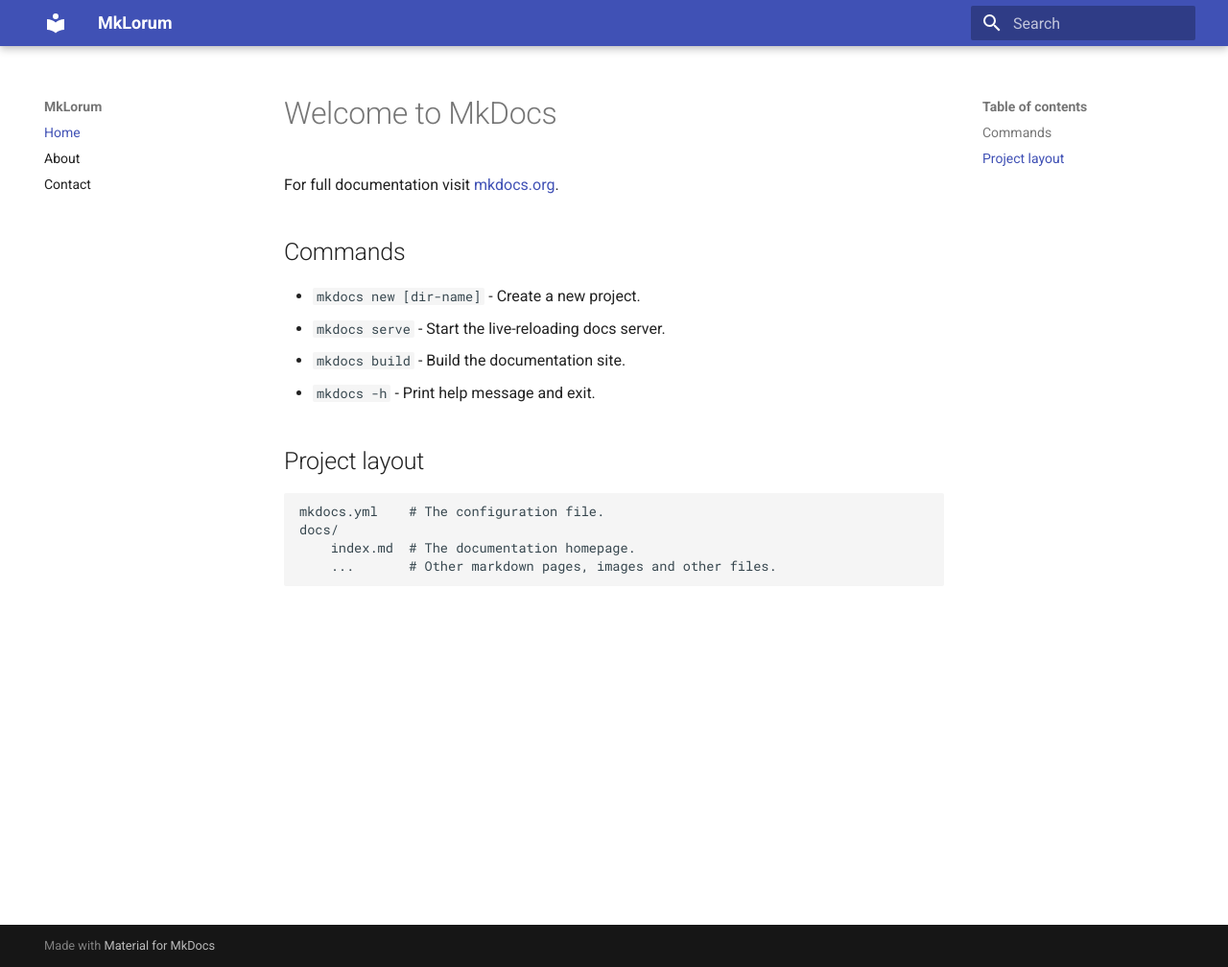
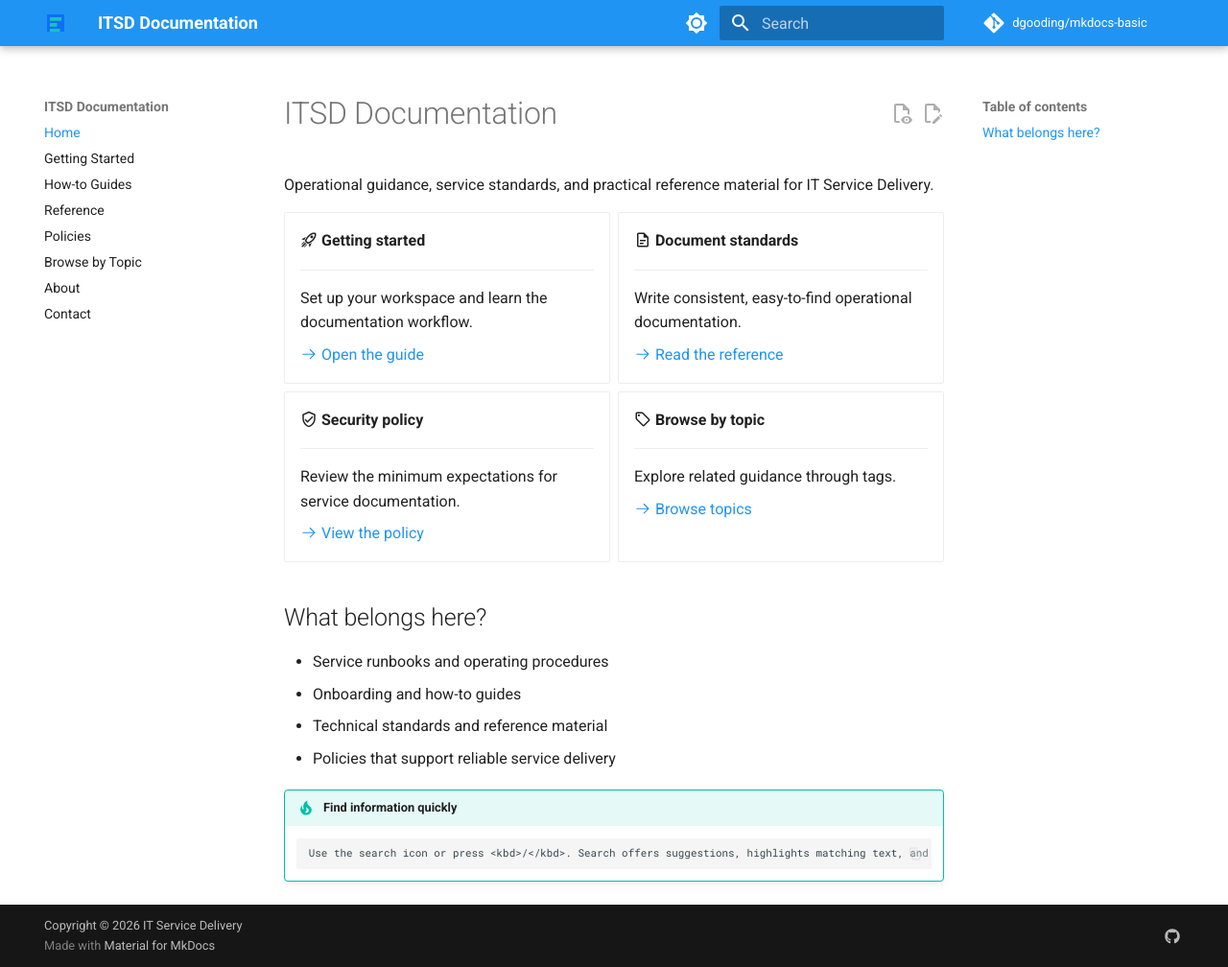
Before and after one commit to dgooding/mkdocs-basic, an MkDocs documentation site: the page built from docs/index.md, in a window 1280 px wide and 1008 px high. Shown: the whole window at 96% size. Built offline with MkDocs 1.6.1 and Material for MkDocs 9.7.7, drawn with Linux system fonts in a browser that asks for light colours; comment, search, counter and statistics services are not loaded.

Commit message:
Build ITSD documentation portal

```diff
--- a/docs/index.md
+++ b/docs/index.md
@@ -1,17 +1,55 @@
-# Welcome to MkDocs
+---
+search:
+    boost: 2
+---
 
-For full documentation visit [mkdocs.org](https://www.mkdocs.org).
+# ITSD Documentation
 
-## Commands
+Operational guidance, service standards, and practical reference material for IT Service Delivery.
 
-* `mkdocs new [dir-name]` - Create a new project.
-* `mkdocs serve` - Start the live-reloading docs server.
-* `mkdocs build` - Build the documentation site.
-* `mkdocs -h` - Print help message and exit.
+<div class="grid cards" markdown>
 
-## Project layout
+- :material-rocket-launch-outline: **Getting started**
 
-    mkdocs.yml    # The configuration file.
-    docs/
-        index.md  # The documentation homepage.
-        ...       # Other markdown pages, images and other files.
+    ---
+
+    Set up your workspace and learn the documentation workflow.
+
+    [:octicons-arrow-right-24: Open the guide](guides/getting-started.md)
+
+- :material-file-document-outline: **Document standards**
+
+    ---
+
+    Write consistent, easy-to-find operational documentation.
+
+    [:octicons-arrow-right-24: Read the reference](reference/document-standards.md)
+
+- :material-shield-check-outline: **Security policy**
+
+    ---
+
+    Review the minimum expectations for service documentation.
+
+    [:octicons-arrow-right-24: View the policy](policies/security.md)
+
+- :material-tag-outline: **Browse by topic**
+
+    ---
+
+    Explore related guidance through tags.
+
+    [:octicons-arrow-right-24: Browse topics](tags.md)
+
+</div>
+
+## What belongs here?
+
+- Service runbooks and operating procedures
+- Onboarding and how-to guides
+- Technical standards and reference material
+- Policies that support reliable service delivery
+
+!!! tip "Find information quickly"
+
+        Use the search icon or press <kbd>/</kbd>. Search offers suggestions, highlights matching text, and lets you copy a link to a result.
--- a/mkdocs.yml
+++ b/mkdocs.yml
@@ -1,11 +1,83 @@
-site_name: MkLorum
+site_name: ITSD Documentation
+site_description: IT Service Delivery documentation and operational guidance.
+site_url: https://dgooding.github.io/mkdocs-basic/
+repo_url: https://github.com/dgooding/mkdocs-basic
+repo_name: dgooding/mkdocs-basic
+edit_uri: edit/main/docs/
+
 theme:
   name: material
+  language: en
+  logo: assets/itsd-mark.svg
+  favicon: assets/itsd-mark.svg
+  palette:
+    - scheme: default
+      primary: blue
+      accent: teal
+      toggle:
+        icon: material/brightness-7
+        name: Switch to dark mode
+    - scheme: slate
+      primary: blue
+      accent: teal
+      toggle:
+        icon: material/brightness-4
+        name: Switch to light mode
   features:
+    - navigation.sections
+    - navigation.expand
+    - navigation.path
+    - navigation.top
+    - navigation.tracking
+    - navigation.instant
+    - navigation.instant.prefetch
+    - navigation.instant.progress
+    - toc.follow
     - search.suggest
     - search.highlight
     - search.share
+    - content.action.edit
+    - content.action.view
+    - content.code.copy
+    - content.tooltips
+
+plugins:
+  - search
+  - tags
+  - privacy:
+      assets: false
+  - offline
+
+markdown_extensions:
+  - attr_list
+  - md_in_html
+  - admonition
+  - pymdownx.details
+  - pymdownx.highlight:
+      anchor_linenums: true
+  - pymdownx.inlinehilite
+  - pymdownx.superfences
+  - pymdownx.tabbed:
+      alternate_style: true
+  - pymdownx.tasklist:
+      custom_checkbox: true
+  - pymdownx.emoji:
+      emoji_index: !!python/name:material.extensions.emoji.twemoji
+      emoji_generator: !!python/name:material.extensions.emoji.to_svg
+
+extra:
+  social:
+    - icon: fontawesome/brands/github
+      link: https://github.com/dgooding/mkdocs-basic
+
+copyright: Copyright &copy; 2026 IT Service Delivery
+
 nav:
   - Home: index.md
+  - Getting Started: guides/getting-started.md
+  - How-to Guides: how-to/contribute.md
+  - Reference: reference/document-standards.md
+  - Policies: policies/security.md
+  - Browse by Topic: tags.md
   - About: about.md
   - Contact: contact.md
```
Also changed, not shown: docs/about.md (+15 -2 lines), docs/contact.md (+8 -1 lines), docs/guides/getting-started.md (added, +26 -0 lines), docs/how-to/contribute.md (added, +28 -0 lines), docs/policies/security.md (added, +19 -0 lines), docs/reference/document-standards.md (added, +33 -0 lines), docs/tags.md (added, +16 -0 lines), docs/assets/itsd-mark.svg (added), 2 other files.
